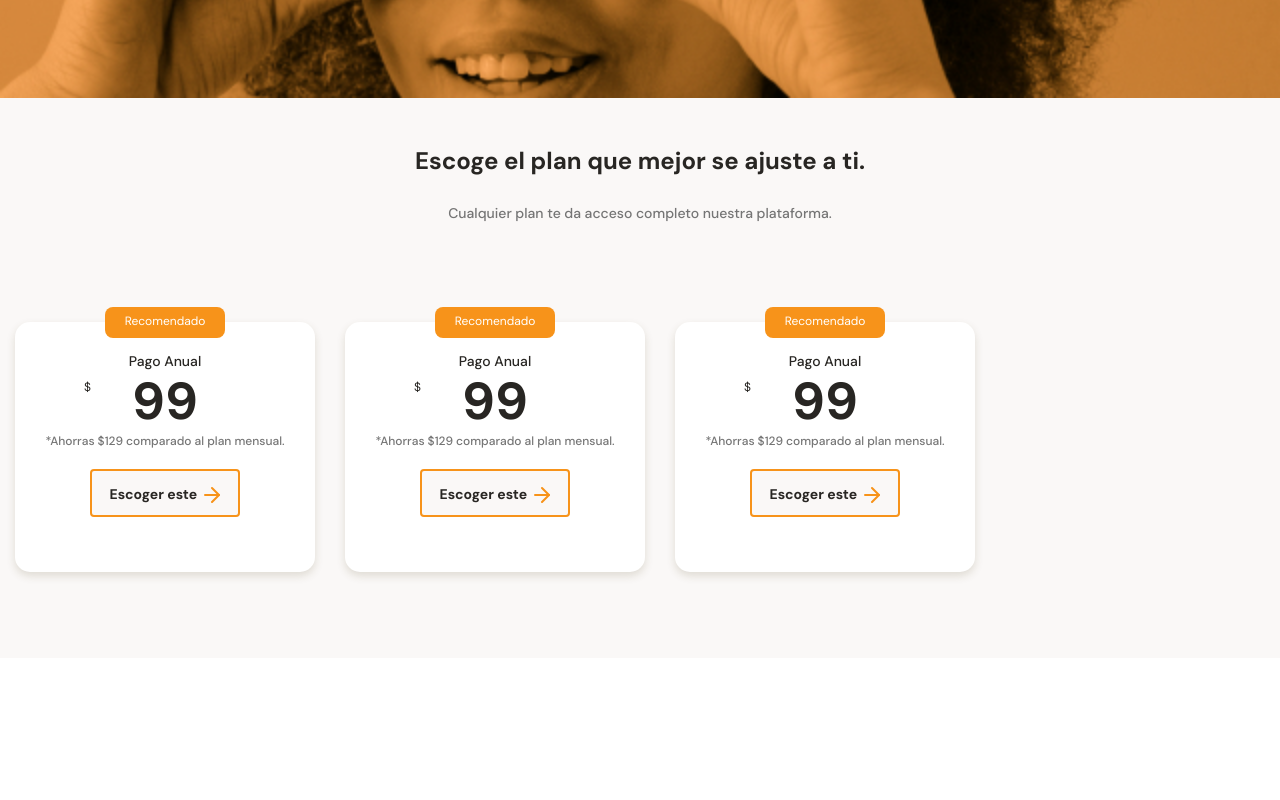
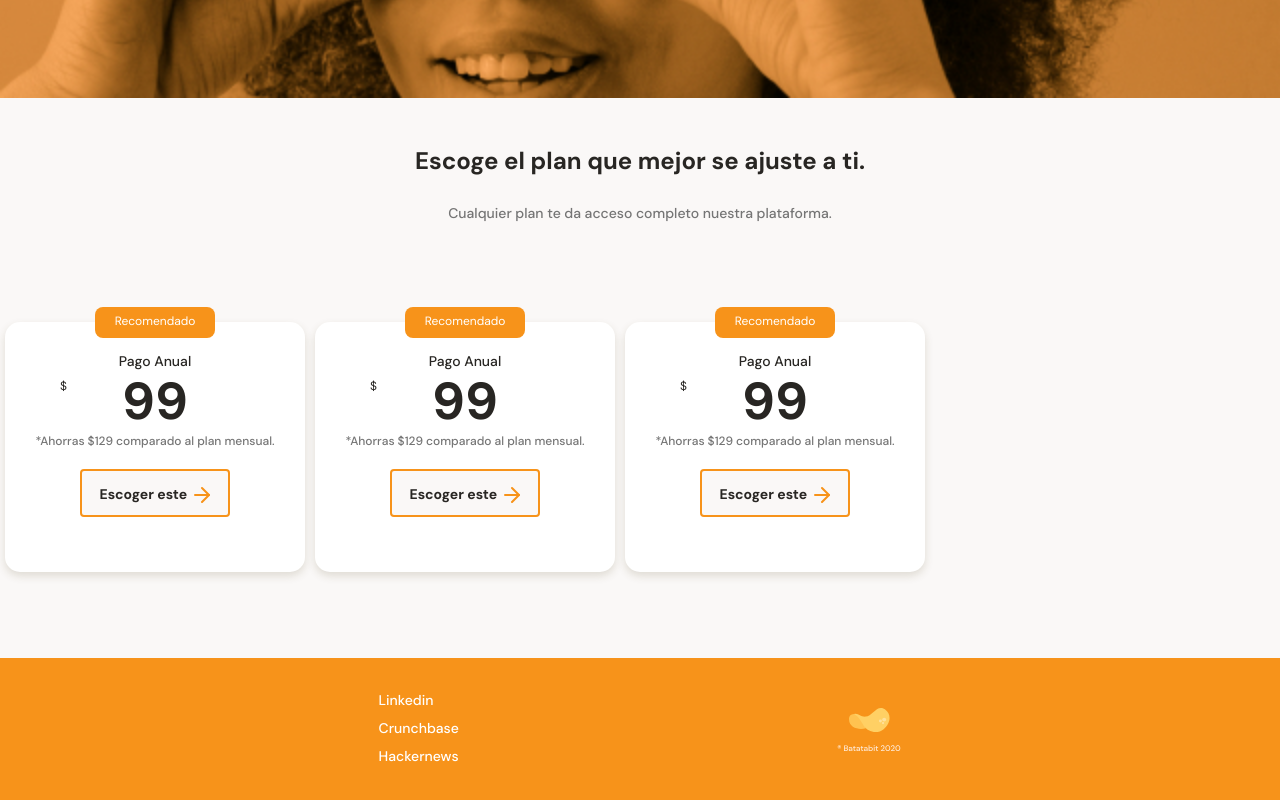
Before and after one commit to AngelTJC/cursoMobileFirst, a plain HTML site: page index.html in a window 1280 px wide. Shown: the part 2652-3452 px from the top of the page. Before the commit the page ends 3310 px from the top, so only its background shows below. Drawn offline with Linux system fonts and the light colour scheme.

Commit message:
seccion footer terminado

```diff
--- a/index.html
+++ b/index.html
@@ -189,7 +189,18 @@
             </section>
         </section>
     </main>
-    <footer></footer>
+    <footer>
+        <section>
+            <ul>
+                <li><a href="#">Linkedin</a></li>
+                <li><a href="#">Crunchbase</a></li>
+                <li><a href="#">Hackernews</a></li>
+            </ul>
+        </section>
+        <section>
+                <img src="./assets/imgs/logo-footer.svg" alt="">
+        </section>
+    </footer>
 
 </body>
 
--- a/styles.css
+++ b/styles.css
@@ -449,17 +449,17 @@ main {
     height: 316px;
     overflow-x: scroll;
     overscroll-behavior-x: contain;
-    scroll-snap-type:x proximity;
+    scroll-snap-type: x proximity;
 }
 
 .plans-container__card {
     position: relative;
     scroll-snap-align: center;
     width: 70%;
-    min-width: 230px;
+    min-width: 190px;
     max-width: 300px;
     height: 250px;
-    margin: 50px 15px 0;
+    margin: 50px 5px 0;
     padding: 0 15px;
     background: var(--just-white);
     border-radius: 15px;
@@ -500,9 +500,10 @@ main {
     font-size: 1.2rem;
     font-weight: 300;
     position: absolute;
-    top: -9px;
-    left: 54px;
+    top: -10px;
+    left: 40px;
 }
+
 
 .plan-card__saving {
     font-size: 1.2rem;
@@ -531,3 +532,28 @@ main {
     background-image: url('./assets/icons/orange-arrow-right.svg');
     vertical-align: text-bottom;
 }
+
+footer{
+    display: flex;
+    width: 100%;
+    height: 150px;
+    background-color: var(--bitcoing-orange);
+    justify-content: space-evenly;
+    align-items: center;
+}
+
+footer ul{
+    list-style: none;
+}
+
+footer li{
+    margin-bottom: 10px;
+}
+
+footer a{
+    text-decoration: none;
+    color: var(--just-white);
+    font-size: 1.4rem;
+    font-weight: 500;
+    line-height: 1.8rem;
+}
```
